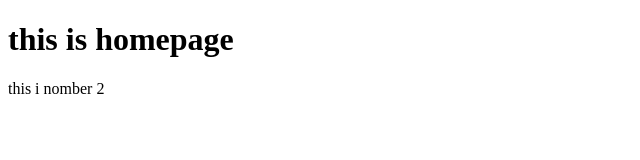
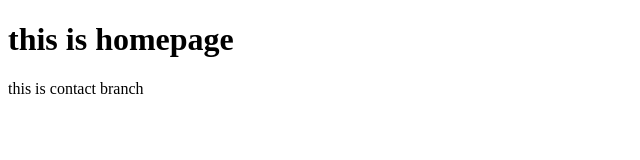
Before and after one commit to jess1104/project001, a plain HTML site: page index.html in a window 1280 px wide. Shown: the full height of the page, 0-640 px from the left. Drawn offline with Linux system fonts and the light colour scheme.

Commit message:
add a new line

```diff
--- a/index.html
+++ b/index.html
@@ -8,6 +8,6 @@
 </head>
 <body>
     <h1>this is homepage</h1>
-    <p>this i nomber 2</p>
+    <p>this is contact branch</p>
 </body>
 </html>
```
